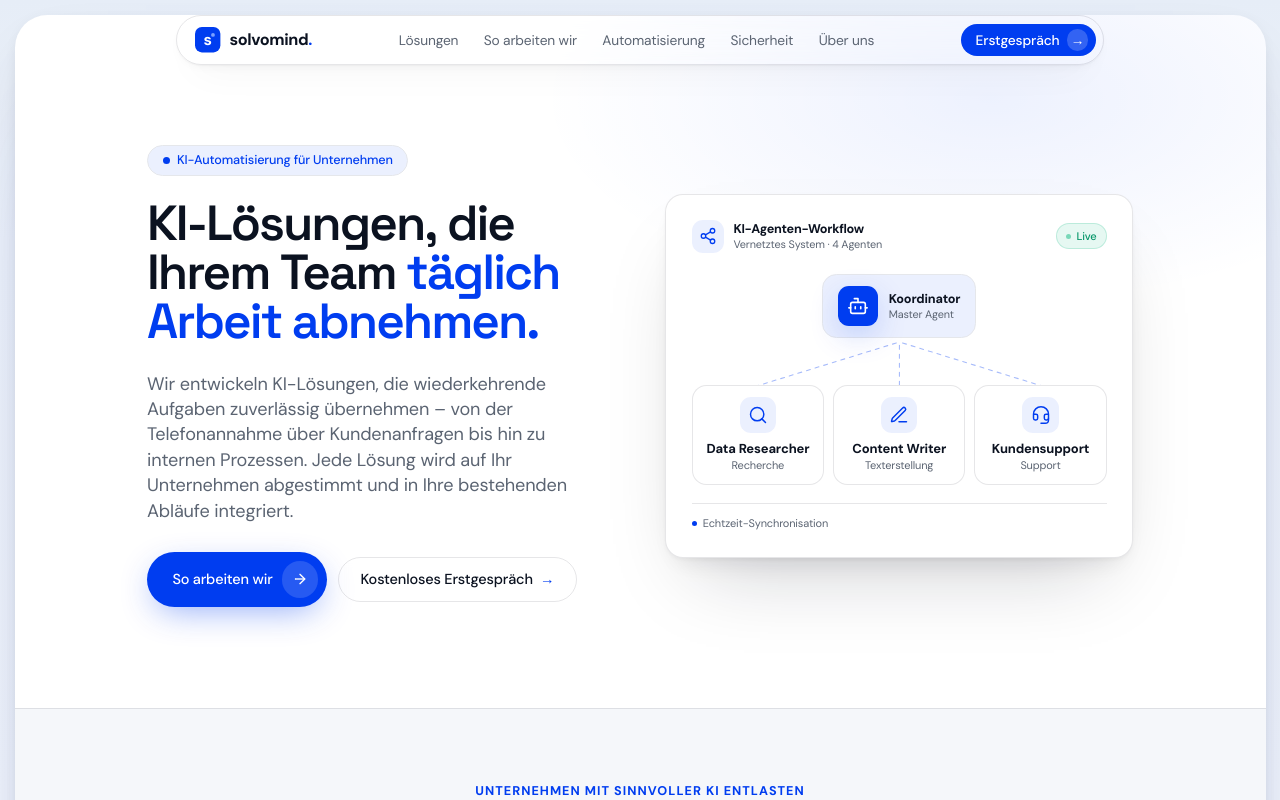
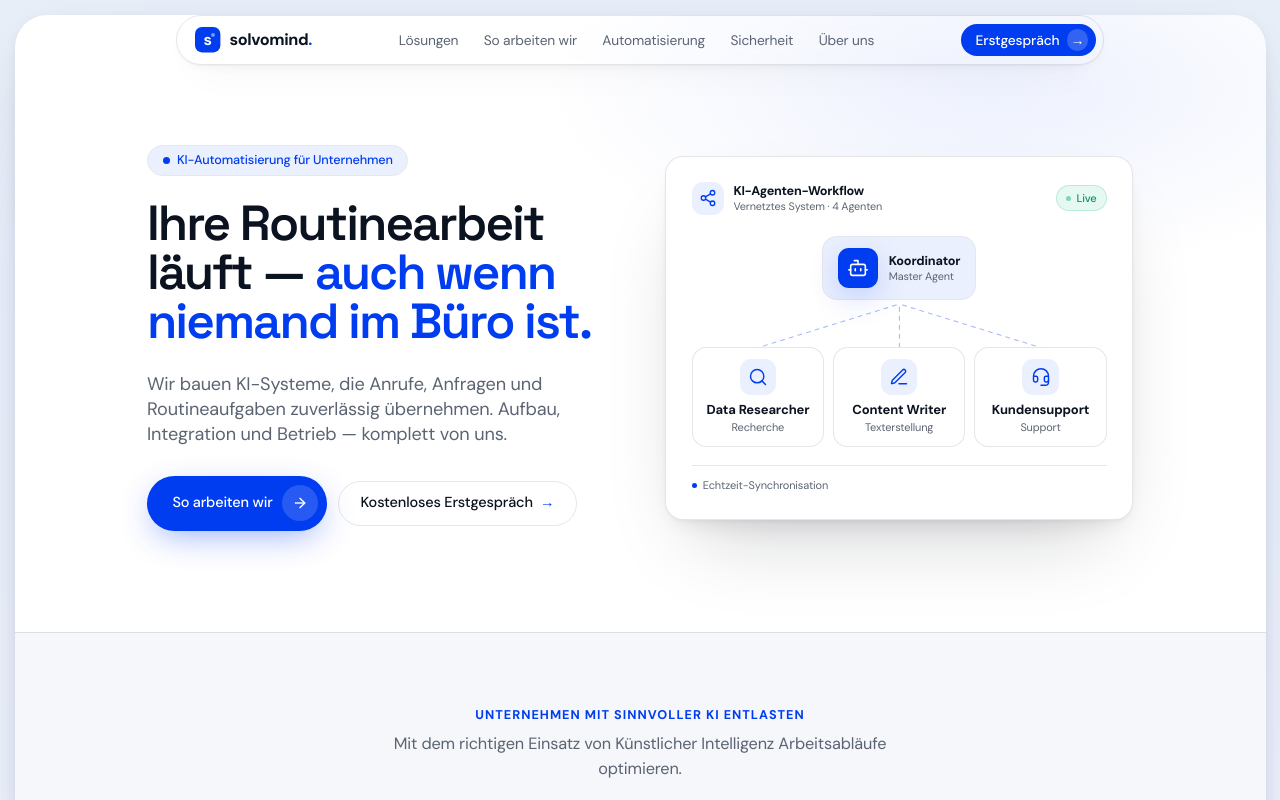
Before and after one commit to Ali-Alizadeh-dev/vektorflowz, a Next.js app: page / in a window 1280 px wide. Shown: the top 800 px of the page. Built offline with nearby package versions, Linux system fonts and the light colour scheme.

Commit message:
hero component update

```diff
--- a/components/Hero.tsx
+++ b/components/Hero.tsx
@@ -133,16 +133,16 @@ export default function Hero() {
               data-hero="title"
               className="mt-6 text-[10vw] sm:text-5xl lg:text-[3.4rem] leading-[1.03] font-semibold tracking-tightest"
             >
-              <SplitWords text="KI-Lösungen, die Ihrem Team" />{" "}
+              <SplitWords text="Ihre Routinearbeit läuft —" />{" "}
               <span className="text-accent">
-                <SplitWords text="täglich Arbeit abnehmen." />
+                <SplitWords text="auch wenn niemand im Büro ist." />
               </span>
             </h1>
 
             <SplitWords
               as="p"
               data-hero="sub"
-              text="Wir entwickeln KI-Lösungen, die wiederkehrende Aufgaben zuverlässig übernehmen – von der Telefonannahme über Kundenanfragen bis hin zu internen Prozessen. Jede Lösung wird auf Ihr Unternehmen abgestimmt und in Ihre bestehenden Abläufe integriert."
+              text="Wir bauen KI-Systeme, die Anrufe, Anfragen und Routineaufgaben zuverlässig übernehmen. Aufbau, Integration und Betrieb — komplett von uns."
               className="mt-6 max-w-xl text-lg md:text-xl text-muted leading-relaxed"
             />
 
```
